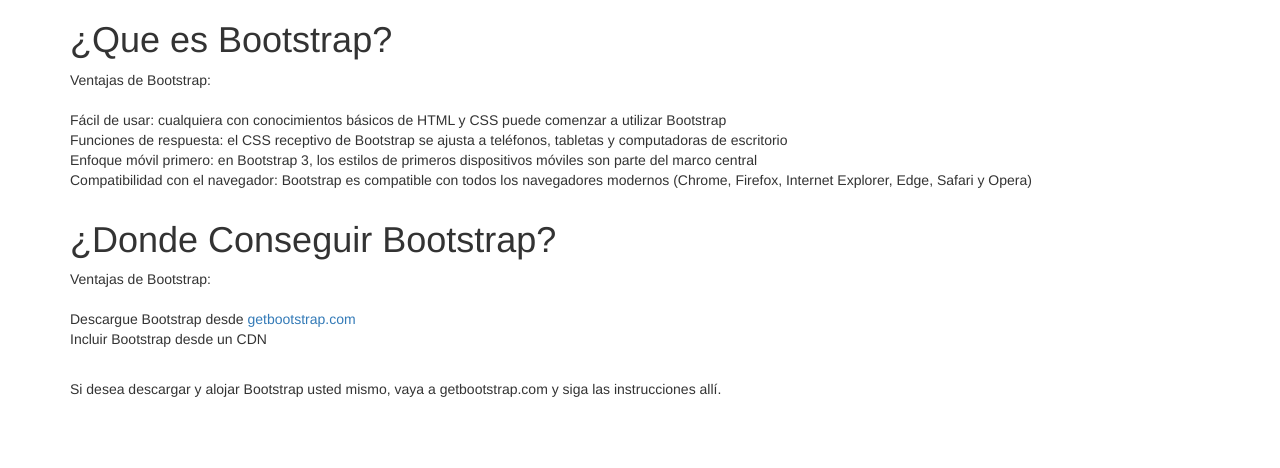
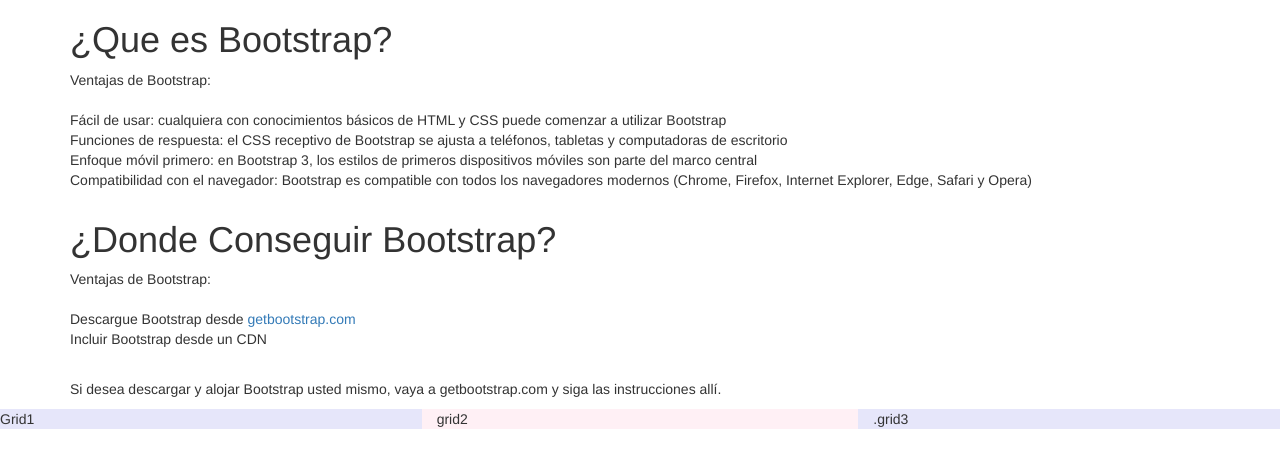
Before and after one commit to dasensag/scrum-bootstrap, a plain HTML site: page Index.html in a window 1280 px wide. Drawn offline with nearby package versions, Linux system fonts and the light colour scheme.

Commit message:
Grid
Se agregaron 3 grid

```diff
--- a/Index.html
+++ b/Index.html
@@ -29,6 +29,11 @@
 	<p>Si desea descargar y alojar Bootstrap usted mismo, vaya a getbootstrap.com y siga las instrucciones allí.	</p>
 
 </div>
+<div class="row">
+    <div class="col-sm-4" style="background-color:lavender;">Grid1</div>
+    <div class="col-sm-4" style="background-color:lavenderblush;">grid2</div>
+    <div class="col-sm-4" style="background-color:lavender;">.grid3	</div>
+  </div>
 
 </body>
 </html>
```
